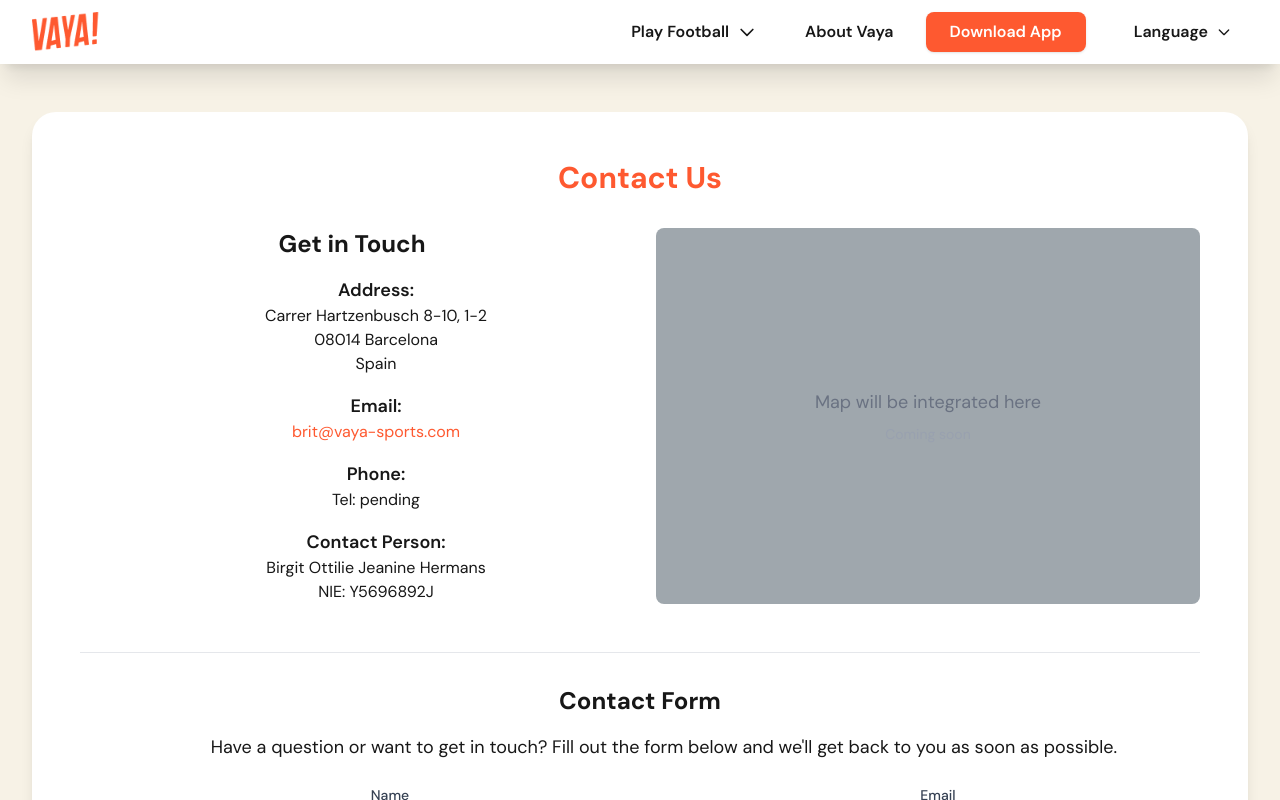
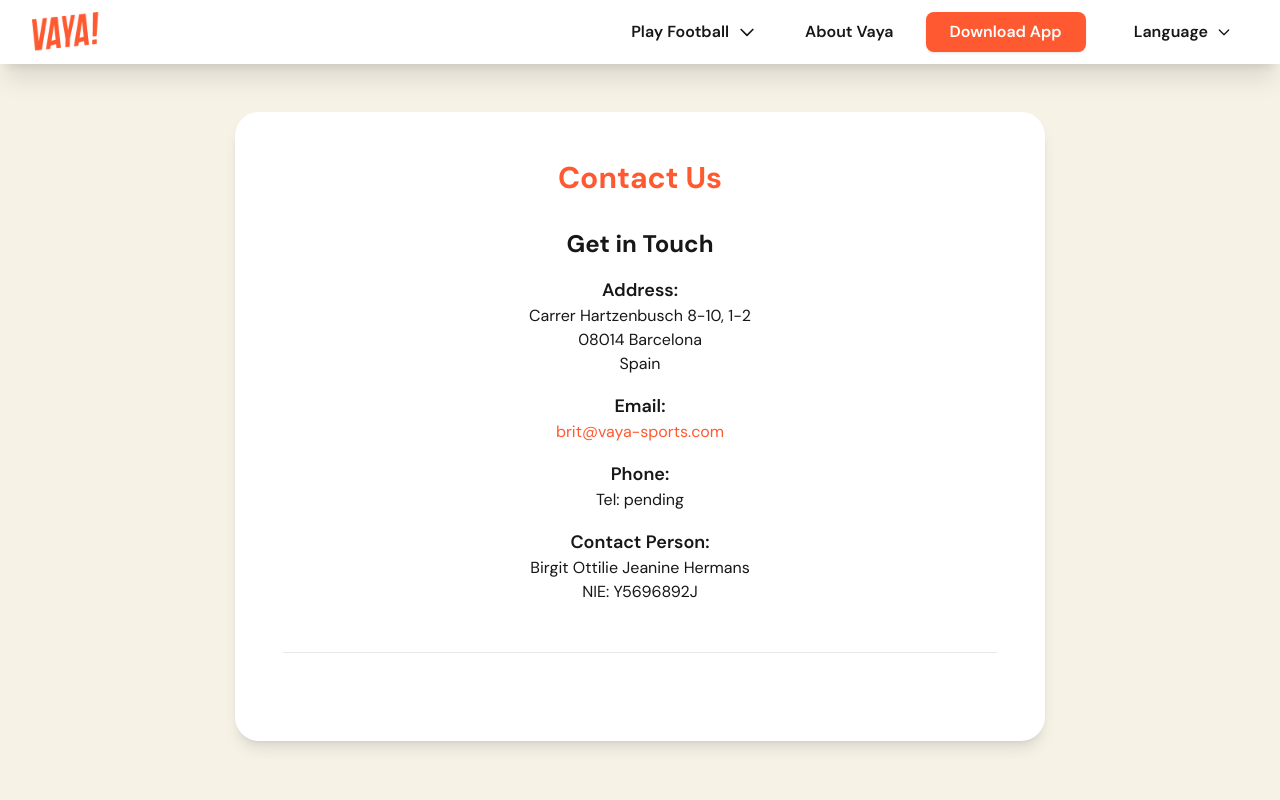
Before and after one commit to KHUSHBU-AETPL/vaya-web, a React (Vite) app: page /contact in a window 1280 px wide. Built offline with nearby package versions, Linux system fonts and the light colour scheme.

Commit message:
update the ui

```diff
--- a/src/App.jsx
+++ b/src/App.jsx
@@ -5,6 +5,9 @@ import '@fontsource/dm-sans'; // Defaults to weight 400
 import '@fontsource/dm-sans/500.css'; // Medium
 import '@fontsource/dm-sans/600.css'; // Semi Bold
 import '@fontsource/dm-sans/900.css'; // Black
+
+// Import ScrollToTop component
+import ScrollToTop from './components/ScrollToTop';
 
 // Import components that are always needed (no lazy loading for layout)
 import Navbar from './screens/Navbar';
@@ -51,7 +54,9 @@ const Dashboard = lazy(() => import('./admin/pages/Dashboard'));
 function App() {
   return (
     <div className="flex flex-col min-h-screen w-full">
+       <ScrollToTop />
       <Navbar />
+
       <main className="flex-grow w-full">
         <Suspense fallback={<LoadingSpinner />}>
           <Routes>
--- /dev/null
+++ b/src/components/ScrollToTop.jsx
@@ -0,0 +1,53 @@
+import { useEffect } from 'react';
+import { useLocation } from 'react-router-dom';
+
+/**
+ * ScrollToTop component that scrolls the window to the top when the route changes
+ * This ensures that when navigating between pages, the user always starts at the top
+ * Enhanced to work with all navigation types including nested routes and footer links
+ */
+function ScrollToTop() {
+  const { pathname, hash, key } = useLocation();
+
+  useEffect(() => {
+    // If there's a hash in the URL, let the browser handle the scrolling
+    if (hash) {
+      // But still need to scroll to top first to prevent issues
+      window.scrollTo(0, 0);
+
+      // Then scroll to the element with the hash after a small delay
+      setTimeout(() => {
+        const element = document.getElementById(hash.substring(1));
+        if (element) {
+          element.scrollIntoView({ behavior: 'smooth' });
+        }
+      }, 0);
+    } else {
+      // If no hash, just scroll to top
+      window.scrollTo(0, 0);
+    }
+  }, [pathname, hash, key]); // React to changes in pathname, hash, and key
+
+  // Also scroll to top on any link (<a> or <Link>) click, even if the path doesn't change.
+  useEffect(() => {
+    const handleClick = (e) => {
+      const anchor = e.target.closest('a, [role="link"]');
+      if (!anchor) return;
+
+      // Ignore in-page hash links – the browser will handle those
+      const href = anchor.getAttribute('href');
+      if (href && href.startsWith('#')) return;
+
+      // Scroll smoothly to the top
+      window.scrollTo({ top: 0, behavior: 'smooth' });
+    };
+
+    // Use capture phase so we catch the click before React Router handles it
+    document.addEventListener('click', handleClick, true);
+    return () => document.removeEventListener('click', handleClick, true);
+  }, []);
+
+  return null;
+}
+
+export default ScrollToTop;
--- a/src/screens/BookingRefundCanc.jsx
+++ b/src/screens/BookingRefundCanc.jsx
@@ -10,7 +10,7 @@ const BookingRefundCanc = () => {
     <div className="bg-primary-beige min-h-screen py-12 px-4 sm:px-6 lg:px-8">
       <div className="max-w-7xl mx-auto">
         <div className="bg-primary-white rounded-3xl shadow-lg overflow-hidden p-8 sm:p-12">
-          <h2 className="text-3xl font-bold text-primary-orange mb-8"> Booking, Refund, and Game Cancellation Policy</h2>
+          <h2 className="text-3xl font-bold text-primary-orange mb-8"> Refund and Cancellation Policy</h2>
 
           <section className="mb-10">
             <div className="mb-12">
--- a/src/screens/Contact.jsx
+++ b/src/screens/Contact.jsx
@@ -7,19 +7,19 @@ const Contact = () => {
   }, []);
 
   return (
-    <div className="bg-primary-beige min-h-screen py-12 px-4 sm:px-6 lg:px-8">
-      <div className="max-w-7xl mx-auto">
-        <div className="bg-primary-white rounded-3xl shadow-lg overflow-hidden p-8 sm:p-12">
+    <div className="bg-primary-beige py-12 px-4 sm:px-6 lg:px-8">
+      <div className="max-w-7xl mx-auto flex justify-center">
+        <div className="bg-primary-white rounded-3xl shadow-lg overflow-hidden p-8 sm:p-12 w-full md:w-3/4 lg:w-2/3">
           <h2 className="text-3xl font-bold text-primary-orange mb-8">Contact Us</h2>
 
           <section className="mb-10">
             <div className="mb-12">
-              <div className="grid grid-cols-1 md:grid-cols-2 gap-8">
+              <div className="flex justify-center">
                 {/* Contact Information */}
-                <div className="space-y-6">
-                  <h3 className="text-2xl font-bold text-primary-black mb-4">Get in Touch</h3>
+                <div className="space-y-6 flex flex-col items-center">
+                  <h3 className="text-2xl font-bold text-primary-black mb-4 text-center">Get in Touch</h3>
 
-                  <div className="space-y-4 ml-8 md:ml-12">
+                  <div className="space-y-4 text-center">
                     <div>
                       <h4 className="text-lg font-semibold text-primary-black">Address:</h4>
                       <p className="text-primary-black">
@@ -52,18 +52,18 @@ const Contact = () => {
                 </div>
 
                 {/* Map or Image */}
-                <div className="bg-gray-100 rounded-lg flex items-center justify-center min-h-[300px]">
+                {/* <div className="bg-gray-100 rounded-lg flex items-center justify-center min-h-[300px]">
                   <div className="text-center p-6">
                     <p className="text-lg text-gray-500">Map will be integrated here</p>
                     <p className="text-sm text-gray-400 mt-2">Coming soon</p>
                   </div>
-                </div>
+                </div> */}
               </div>
             </div>
 
             <div className="border-t border-gray-200 my-8"></div>
 
-            <div className="mb-12">
+            {/* <div className="mb-12">
               <h3 className="text-2xl font-bold text-primary-black mb-4">Contact Form</h3>
               <p className="text-primary-black text-lg mb-6 ml-8 md:ml-12">
                 Have a question or want to get in touch? Fill out the form below and we'll get back to you as soon as possible.
@@ -129,7 +129,7 @@ const Contact = () => {
                   </button>
                 </div>
               </form>
-            </div>
+            </div> */}
 
             {/* <div className="mt-12 p-6 bg-gray-100 rounded-xl">
               <h3 className="text-xl font-bold text-primary-black mb-4">Follow Us</h3>
--- a/src/screens/CustomizedCorporateFootball.jsx
+++ b/src/screens/CustomizedCorporateFootball.jsx
@@ -88,7 +88,7 @@ const CustomizedCorporateFootball = () => {
 
             <div className="border-t border-gray-200 my-8"></div>
 
-            <div className="mb-12">
+            {/* <div className="mb-12">
               <h3 className="text-2xl font-bold text-primary-black mb-6 text-center">Benefits for Your Organization</h3>
               <div className="grid md:grid-cols-2 gap-6 mt-6 max-w-4xl mx-auto">
                 <div className="bg-gray-50 p-6 rounded-xl">
@@ -108,7 +108,7 @@ const CustomizedCorporateFootball = () => {
                   <p className="text-primary-black">We handle all the logistics, allowing you to focus on enjoying the experience with your team.</p>
                 </div>
               </div>
-            </div>
+            </div> */}
 
             <div className="mt-12 p-8 bg-gradient-to-r from-primary-beige via-primary-orange/10 to-primary-beige rounded-2xl shadow-inner">
               <div className="max-w-3xl mx-auto text-center">
--- a/src/screens/Footer.jsx
+++ b/src/screens/Footer.jsx
@@ -88,19 +88,19 @@ const Footer = () => {
                 </a>
               </li>
               <li>
-                <Link
-                  to="/terms-of-use"
+                <a
+                  href="#"
                   className="inline-block transition-all duration-200 text-sm text-gray-800 hover:text-primary-orange hover:pl-2"
                 >
                   Terms of use / Service
-                </Link>
+                </a>
               </li>
               <li>
                 <Link
-                  to="/booking-refund-policy"
+                  to="/legal/booking-refund-policy"
                   className="inline-block transition-all duration-200 text-sm text-gray-800 hover:text-primary-orange hover:pl-2"
                 >
-                  Booking, Refund and Cancellation Policy
+                  Refund and Cancellation Policy
                 </Link>
               </li>
               <li>
--- a/src/screens/PlayFootballWithVaya.jsx
+++ b/src/screens/PlayFootballWithVaya.jsx
@@ -119,20 +119,7 @@ const PlayFootballWithVaya = () => {
                 </div>
               </div>
 
-              <div className="max-w-3xl mx-auto text-center mt-12">
-                <p className="text-primary-black text-lg mb-6 leading-relaxed">
-                  Whatever your style or schedule, Vaya is here to bring football closer to you.
-                </p>
-                <p className="text-primary-black text-lg mb-6 leading-relaxed">
-                  Below you can read an explanation of all products.
-                </p>
-                <p className="text-primary-black text-lg mb-6 leading-relaxed">
-                  For each product, the lay our can be like this: EXPLANATION + BUTTON (that leads to the app or support, depending on the product + PHOTO (related to the offer)
-                </p>
-                <p className="text-primary-black text-lg mb-6 leading-relaxed">
-                  In the case of the section 'Leagues and Tournaments' we can add the FAQ specifically for Leagues and Tournaments
-                </p>
-              </div>
+
             </div>
 
             <div className="mt-12 p-8 bg-gradient-to-r from-primary-beige via-primary-orange/10 to-primary-beige rounded-2xl shadow-inner">
```
